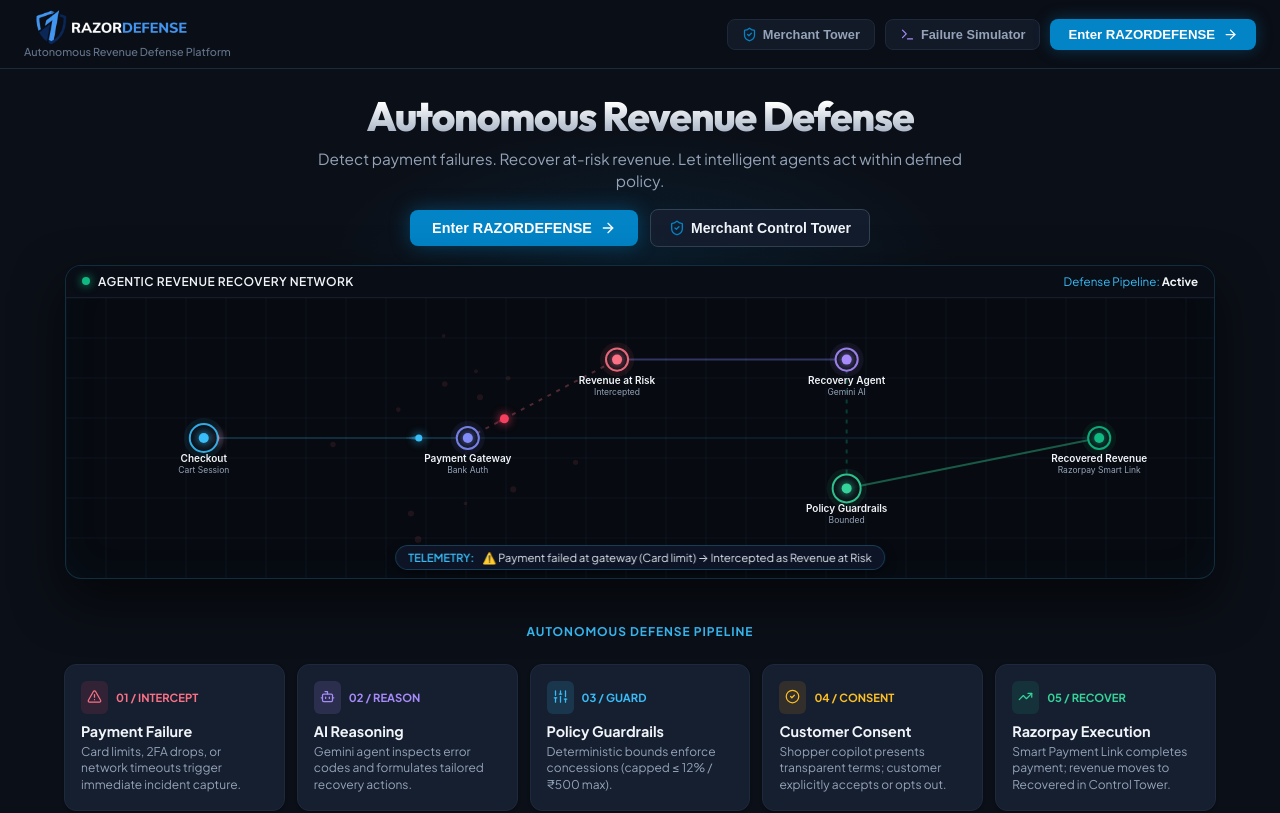
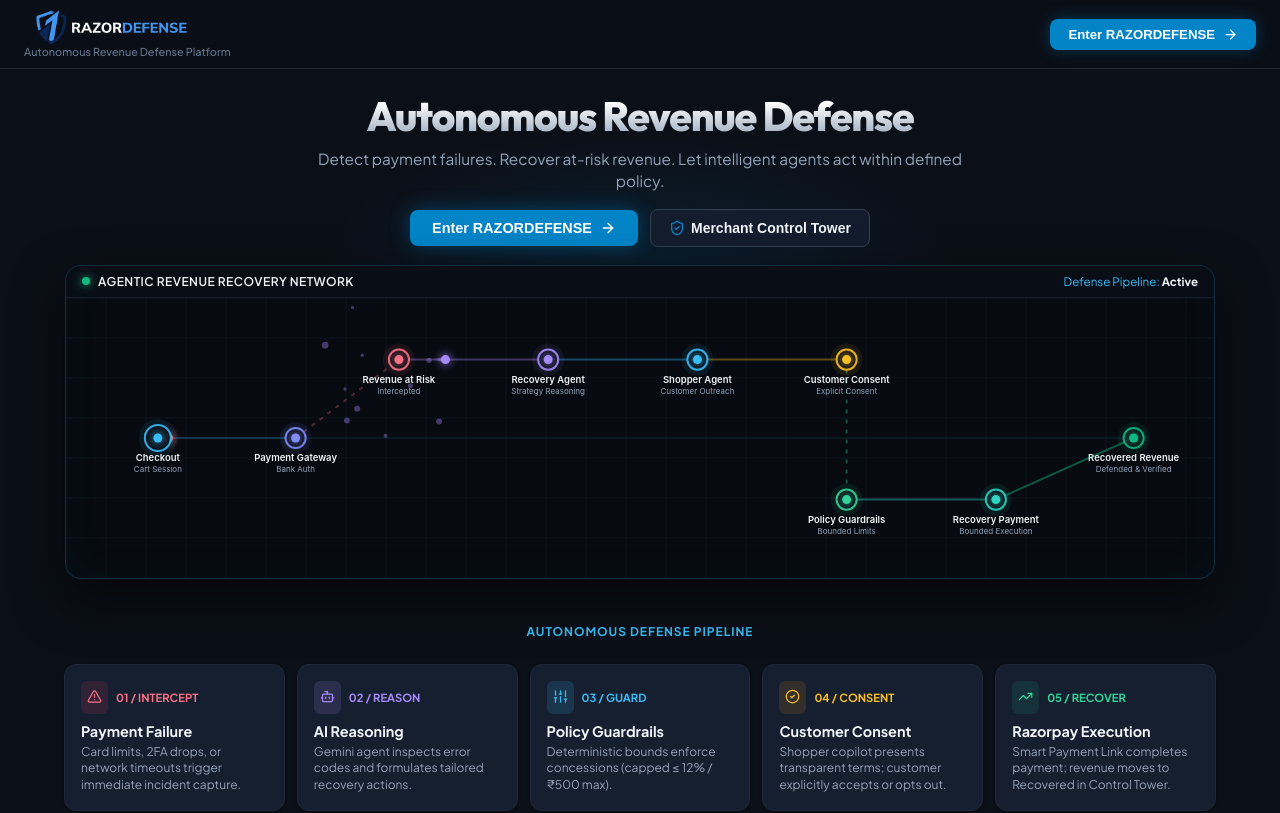
Before and after one commit to Charancode1/agentic-commerce-revenue-recovery, a React (Vite) app in the folder client/: page / in a window 1280 px wide. Shown: the top 813 px of the page. Built offline with nearby package versions, Linux system fonts and the light colour scheme; no server answers.

Commit message:
landing page animation fix

```diff
--- a/client/src/components/landing/AgenticDefenseVisual.tsx
+++ b/client/src/components/landing/AgenticDefenseVisual.tsx
@@ -1,4 +1,4 @@
-import React, { useEffect, useRef, useState } from 'react';
+import React, { useEffect, useRef } from 'react';
 
 interface Particle {
   x: number;
@@ -28,7 +28,6 @@
 
 export const AgenticDefenseVisual: React.FC = () => {
   const canvasRef = useRef<HTMLCanvasElement | null>(null);
-  const [telemetryEvent, setTelemetryEvent] = useState<string>('Monitoring live payment flow...');
 
   useEffect(() => {
     const canvas = canvasRef.current;
@@ -47,14 +46,17 @@
     };
     window.addEventListener('resize', handleResize);
 
-    // Nodes
+    // 9 Nodes Flow Architecture
     const getNodePos = () => ({
-      checkout: { x: width * 0.12, y: height * 0.50, label: 'Checkout', sub: 'Shopper Cart' },
-      gateway: { x: width * 0.35, y: height * 0.50, label: 'Payment Gateway', sub: 'Bank Auth' },
-      atRisk: { x: width * 0.48, y: height * 0.22, label: 'Revenue at Risk', sub: 'Intercepted' },
-      agent: { x: width * 0.68, y: height * 0.22, label: 'Recovery Agent', sub: 'Gemini AI' },
-      policy: { x: width * 0.68, y: height * 0.68, label: 'Policy Guardrails', sub: 'Bounded' },
-      recovered: { x: width * 0.90, y: height * 0.50, label: 'Recovered Revenue', sub: 'Razorpay Smart Link' }
+      checkout: { x: width * 0.08, y: height * 0.50, label: 'Checkout', sub: 'Cart Session' },
+      gateway: { x: width * 0.20, y: height * 0.50, label: 'Payment Gateway', sub: 'Bank Auth' },
+      atRisk: { x: width * 0.29, y: height * 0.22, label: 'Revenue at Risk', sub: 'Intercepted' },
+      recoveryAgent: { x: width * 0.42, y: height * 0.22, label: 'Recovery Agent', sub: 'Strategy Reasoning' },
+      shopperAgent: { x: width * 0.55, y: height * 0.22, label: 'Shopper Agent', sub: 'Customer Outreach' },
+      customerConsent: { x: width * 0.68, y: height * 0.22, label: 'Customer Consent', sub: 'Explicit Acceptance' },
+      policy: { x: width * 0.68, y: height * 0.72, label: 'Policy Guardrails', sub: 'Bounded Limits' },
+      recoveryPayment: { x: width * 0.81, y: height * 0.72, label: 'Recovery Payment', sub: 'Bounded Execution' },
+      recovered: { x: width * 0.93, y: height * 0.50, label: 'Recovered Revenue', sub: 'Defended & Verified' }
     });
 
     const particles: Particle[] = [];
@@ -72,7 +74,7 @@
           targetX: nodes.gateway.x,
           targetY: nodes.gateway.y,
           progress: 0,
-          speed: 0.008 + Math.random() * 0.004,
+          speed: 0.010 + Math.random() * 0.003,
           type: 'nominal',
           color: '#38BDF8',
           size: 3.5,
@@ -88,7 +90,7 @@
           targetX: nodes.gateway.x,
           targetY: nodes.gateway.y,
           progress: 0,
-          speed: 0.007,
+          speed: 0.013,
           type: 'failure',
           color: '#FB7185',
           size: 4.5,
@@ -152,18 +154,21 @@
         ctx.restore();
       };
 
-      // Corridors
-      drawPath(nodes.checkout, nodes.gateway, 'rgba(56, 189, 248, 0.2)');
-      drawPath(nodes.gateway, nodes.atRisk, 'rgba(251, 113, 133, 0.3)', true);
-      drawPath(nodes.atRisk, nodes.agent, 'rgba(129, 140, 248, 0.35)');
-      drawPath(nodes.agent, nodes.policy, 'rgba(16, 185, 129, 0.3)', true);
-      drawPath(nodes.policy, nodes.recovered, 'rgba(52, 211, 153, 0.4)');
-      drawPath(nodes.gateway, nodes.recovered, 'rgba(56, 189, 248, 0.1)');
+      // Flow Corridors
+      drawPath(nodes.checkout, nodes.gateway, 'rgba(56, 189, 248, 0.25)');
+      drawPath(nodes.gateway, nodes.recovered, 'rgba(56, 189, 248, 0.08)'); // baseline nominal path
+      drawPath(nodes.gateway, nodes.atRisk, 'rgba(251, 113, 133, 0.3)', true); // failure detour
+      drawPath(nodes.atRisk, nodes.recoveryAgent, 'rgba(167, 139, 250, 0.35)');
+      drawPath(nodes.recoveryAgent, nodes.shopperAgent, 'rgba(56, 189, 248, 0.35)');
+      drawPath(nodes.shopperAgent, nodes.customerConsent, 'rgba(251, 191, 36, 0.35)');
+      drawPath(nodes.customerConsent, nodes.policy, 'rgba(52, 211, 153, 0.35)', true);
+      drawPath(nodes.policy, nodes.recoveryPayment, 'rgba(45, 212, 191, 0.4)');
+      drawPath(nodes.recoveryPayment, nodes.recovered, 'rgba(16, 185, 129, 0.45)');
 
       // Periodic spawn
       if (tick - lastSpawn > 85) {
         lastSpawn = tick;
-        if (Math.random() < 0.45) {
+        if (Math.random() < 0.5) {
           spawnParticle('failure');
         } else {
           spawnParticle('nominal');
@@ -203,10 +208,10 @@
         ctx.fill();
         ctx.shadowBlur = 0;
 
-        // Waypoint transitions
+        // Waypoint transitions: Flow sequence
         if (p.progress >= 1) {
           if (p.type === 'nominal') {
-            // Normal payment reached gateway, then flows to success
+            // Normal payment reached gateway, flows directly to success
             if (p.targetX === nodes.gateway.x && p.targetY === nodes.gateway.y) {
               p.originX = nodes.gateway.x;
               p.originY = nodes.gateway.y;
@@ -218,54 +223,76 @@
               particles.splice(i, 1);
             }
           } else if (p.type === 'failure') {
-            // Failed at gateway! Detour to Revenue at Risk
+            // 1. Payment failed at gateway → Intercepted as Revenue at Risk
             if (p.targetX === nodes.gateway.x && p.targetY === nodes.gateway.y) {
               addSparks(nodes.gateway.x, nodes.gateway.y, '#FB7185', 14);
-              setTelemetryEvent('⚠️ Payment failed at gateway (Card limit) → Intercepted as Revenue at Risk');
               p.originX = nodes.gateway.x;
               p.originY = nodes.gateway.y;
               p.targetX = nodes.atRisk.x;
               p.targetY = nodes.atRisk.y;
               p.progress = 0;
-              p.color = '#F43F5E';
+              p.color = '#FB7185';
             } else if (p.targetX === nodes.atRisk.x && p.targetY === nodes.atRisk.y) {
-              // Reached Revenue at Risk, agent picks it up
-              addSparks(nodes.atRisk.x, nodes.atRisk.y, '#818CF8', 8);
-              setTelemetryEvent('🧠 Gemini Recovery Agent analyzing failure context & formulating strategy...');
+              // 2. Recovery Agent analyzes failed transaction & determines recovery approach
+              addSparks(nodes.atRisk.x, nodes.atRisk.y, '#A78BFA', 10);
               p.originX = nodes.atRisk.x;
               p.originY = nodes.atRisk.y;
-              p.targetX = nodes.agent.x;
-              p.targetY = nodes.agent.y;
+              p.targetX = nodes.recoveryAgent.x;
+              p.targetY = nodes.recoveryAgent.y;
               p.progress = 0;
               p.color = '#A78BFA';
               p.type = 'recovery';
             }
           } else if (p.type === 'recovery') {
-            // Flow from Agent to Policy Guardrails
-            if (p.targetX === nodes.agent.x && p.targetY === nodes.agent.y) {
-              setTelemetryEvent('🛡️ Policy Engine evaluating: Discount capped at ₹400 (8%), within 12% guardrail');
-              addSparks(nodes.agent.x, nodes.agent.y, '#34D399', 10);
-              p.originX = nodes.agent.x;
-              p.originY = nodes.agent.y;
+            if (p.targetX === nodes.recoveryAgent.x && p.targetY === nodes.recoveryAgent.y) {
+              // 3. Shopper Agent communicates recovery opportunity to customer
+              addSparks(nodes.recoveryAgent.x, nodes.recoveryAgent.y, '#38BDF8', 10);
+              p.originX = nodes.recoveryAgent.x;
+              p.originY = nodes.recoveryAgent.y;
+              p.targetX = nodes.shopperAgent.x;
+              p.targetY = nodes.shopperAgent.y;
+              p.progress = 0;
+              p.color = '#38BDF8';
+            } else if (p.targetX === nodes.shopperAgent.x && p.targetY === nodes.shopperAgent.y) {
+              // 4. Customer explicitly provides consent
+              addSparks(nodes.shopperAgent.x, nodes.shopperAgent.y, '#FBBF24', 10);
+              p.originX = nodes.shopperAgent.x;
+              p.originY = nodes.shopperAgent.y;
+              p.targetX = nodes.customerConsent.x;
+              p.targetY = nodes.customerConsent.y;
+              p.progress = 0;
+              p.color = '#FBBF24';
+            } else if (p.targetX === nodes.customerConsent.x && p.targetY === nodes.customerConsent.y) {
+              // 5. Proposed recovery passes through Policy Guardrails
+              addSparks(nodes.customerConsent.x, nodes.customerConsent.y, '#34D399', 10);
+              p.originX = nodes.customerConsent.x;
+              p.originY = nodes.customerConsent.y;
               p.targetX = nodes.policy.x;
               p.targetY = nodes.policy.y;
               p.progress = 0;
-              p.color = '#10B981';
+              p.color = '#34D399';
             } else if (p.targetX === nodes.policy.x && p.targetY === nodes.policy.y) {
-              // Policy approved, dispatching Razorpay smart link
-              setTelemetryEvent('⚡ Customer consented: Executing Razorpay Test Mode Smart Link...');
-              addSparks(nodes.policy.x, nodes.policy.y, '#34D399', 12);
+              // 6. Bounded recovery payment is executed
+              addSparks(nodes.policy.x, nodes.policy.y, '#2DD4BF', 12);
               p.originX = nodes.policy.x;
               p.originY = nodes.policy.y;
+              p.targetX = nodes.recoveryPayment.x;
+              p.targetY = nodes.recoveryPayment.y;
+              p.progress = 0;
+              p.color = '#2DD4BF';
+              p.size = 5;
+            } else if (p.targetX === nodes.recoveryPayment.x && p.targetY === nodes.recoveryPayment.y) {
+              // 7. Revenue becomes Recovered Revenue
+              addSparks(nodes.recoveryPayment.x, nodes.recoveryPayment.y, '#10B981', 14);
+              p.originX = nodes.recoveryPayment.x;
+              p.originY = nodes.recoveryPayment.y;
               p.targetX = nodes.recovered.x;
               p.targetY = nodes.recovered.y;
               p.progress = 0;
-              p.color = '#34D399';
-              p.size = 5;
+              p.color = '#10B981';
             } else {
-              // Final arrival at Recovered Revenue!
-              addSparks(nodes.recovered.x, nodes.recovered.y, '#34D399', 24);
-              setTelemetryEvent('🎉 Revenue Defended! At-risk transaction successfully recovered via Razorpay');
+              // Final arrival at Recovered Revenue
+              addSparks(nodes.recovered.x, nodes.recovered.y, '#10B981', 24);
               particles.splice(i, 1);
             }
           }
@@ -300,7 +327,7 @@
       ) => {
         // Outer glow
         const pulseFactor = pulse ? Math.sin(tick * 0.05) * 3 : 0;
-        const radius = 14 * window.devicePixelRatio + pulseFactor;
+        const radius = 13 * window.devicePixelRatio + pulseFactor;
 
         ctx.beginPath();
         ctx.arc(pos.x, pos.y, radius + 6, 0, Math.PI * 2);
@@ -322,7 +349,7 @@
 
         // Inner core
         ctx.beginPath();
-        ctx.arc(pos.x, pos.y, 5 * window.devicePixelRatio, 0, Math.PI * 2);
+        ctx.arc(pos.x, pos.y, 4.5 * window.devicePixelRatio, 0, Math.PI * 2);
         ctx.fillStyle = themeColor;
         ctx.shadowColor = themeColor;
         ctx.shadowBlur = 10 * window.devicePixelRatio;
@@ -330,22 +357,25 @@
         ctx.shadowBlur = 0;
 
         // Labels
-        ctx.font = `600 ${10 * window.devicePixelRatio}px Inter, sans-serif`;
+        ctx.font = `600 ${9.5 * window.devicePixelRatio}px Inter, sans-serif`;
         ctx.fillStyle = '#F1F5F9';
         ctx.textAlign = 'center';
-        ctx.fillText(title, pos.x, pos.y + 24 * window.devicePixelRatio);
+        ctx.fillText(title, pos.x, pos.y + 23 * window.devicePixelRatio);
 
-        ctx.font = `400 ${8.5 * window.devicePixelRatio}px Inter, sans-serif`;
+        ctx.font = `400 ${8 * window.devicePixelRatio}px Inter, sans-serif`;
         ctx.fillStyle = '#94A3B8';
-        ctx.fillText(subtitle, pos.x, pos.y + 35 * window.devicePixelRatio);
+        ctx.fillText(subtitle, pos.x, pos.y + 34 * window.devicePixelRatio);
       };
 
       drawNode(nodes.checkout, 'Checkout', 'Cart Session', '#38BDF8');
       drawNode(nodes.gateway, 'Payment Gateway', 'Bank Auth', '#818CF8', true);
       drawNode(nodes.atRisk, 'Revenue at Risk', 'Intercepted', '#FB7185', true);
-      drawNode(nodes.agent, 'Recovery Agent', 'Gemini AI', '#A78BFA', true);
-      drawNode(nodes.policy, 'Policy Guardrails', 'Bounded', '#34D399');
-      drawNode(nodes.recovered, 'Recovered Revenue', 'Razorpay Smart Link', '#10B981', true);
+      drawNode(nodes.recoveryAgent, 'Recovery Agent', 'Strategy Reasoning', '#A78BFA', true);
+      drawNode(nodes.shopperAgent, 'Shopper Agent', 'Customer Outreach', '#38BDF8', true);
+      drawNode(nodes.customerConsent, 'Customer Consent', 'Explicit Consent', '#FBBF24', true);
+      drawNode(nodes.policy, 'Policy Guardrails', 'Bounded Limits', '#34D399', true);
+      drawNode(nodes.recoveryPayment, 'Recovery Payment', 'Bounded Execution', '#2DD4BF', true);
+      drawNode(nodes.recovered, 'Recovered Revenue', 'Defended & Verified', '#10B981', true);
 
       animationFrameId = requestAnimationFrame(render);
     };
@@ -412,33 +442,6 @@
             display: 'block'
           }}
         />
-
-        {/* Dynamic Telemetry Status Caption */}
-        <div style={{
-          position: 'absolute',
-          bottom: '8px',
-          left: '50%',
-          transform: 'translateX(-50%)',
-          backgroundColor: 'rgba(15, 23, 42, 0.85)',
-          border: '1px solid rgba(56, 189, 248, 0.25)',
-          backdropFilter: 'blur(8px)',
-          padding: '4px 12px',
-          borderRadius: '20px',
-          fontSize: '0.7rem',
-          color: '#E2E8F0',
-          display: 'flex',
-          alignItems: 'center',
-          gap: '8px',
-          pointerEvents: 'none',
-          maxWidth: '90%',
-          whiteSpace: 'nowrap',
-          overflow: 'hidden',
-          textOverflow: 'ellipsis',
-          boxShadow: '0 4px 12px rgba(0,0,0,0.4)'
-        }}>
-          <span style={{ color: '#38BDF8', fontWeight: 600 }}>TELEMETRY:</span>
-          <span>{telemetryEvent}</span>
-        </div>
       </div>
     </div>
   );
--- a/client/src/components/landing/LandingPage.tsx
+++ b/client/src/components/landing/LandingPage.tsx
@@ -75,64 +75,6 @@
 
           {/* Quick Nav Actions */}
           <div style={{ display: 'flex', alignItems: 'center', gap: '10px' }}>
-            <button
-              onClick={() => onEnterApp('merchant')}
-              style={{
-                display: 'inline-flex',
-                alignItems: 'center',
-                gap: '6px',
-                padding: '7px 14px',
-                borderRadius: '8px',
-                border: '1px solid var(--border-subtle)',
-                backgroundColor: 'rgba(22, 31, 48, 0.7)',
-                color: 'var(--text-muted)',
-                fontSize: '0.8rem',
-                fontWeight: 600,
-                cursor: 'pointer',
-                transition: 'all var(--transition-fast)'
-              }}
-              onMouseEnter={e => {
-                e.currentTarget.style.color = '#F1F5F9';
-                e.currentTarget.style.borderColor = 'var(--border-strong)';
-              }}
-              onMouseLeave={e => {
-                e.currentTarget.style.color = 'var(--text-muted)';
-                e.currentTarget.style.borderColor = 'var(--border-subtle)';
-              }}
-            >
-              <ShieldCheck size={15} color="#0284C7" />
-              <span>Merchant Tower</span>
-            </button>
-
-            <button
-              onClick={() => onEnterApp('simulator')}
-              style={{
-                display: 'inline-flex',
-                alignItems: 'center',
-                gap: '6px',
-                padding: '7px 14px',
-                borderRadius: '8px',
-                border: '1px solid var(--border-subtle)',
-                backgroundColor: 'rgba(22, 31, 48, 0.7)',
-                color: 'var(--text-muted)',
-                fontSize: '0.8rem',
-                fontWeight: 600,
-                cursor: 'pointer',
-                transition: 'all var(--transition-fast)'
-              }}
-              onMouseEnter={e => {
-                e.currentTarget.style.color = '#F1F5F9';
-                e.currentTarget.style.borderColor = 'var(--border-strong)';
-              }}
-              onMouseLeave={e => {
-                e.currentTarget.style.color = 'var(--text-muted)';
-                e.currentTarget.style.borderColor = 'var(--border-subtle)';
-              }}
-            >
-              <Terminal size={15} color="#A78BFA" />
-              <span>Failure Simulator</span>
-            </button>
-
             <button
               onClick={() => onEnterApp('shopper')}
               style={{
```
